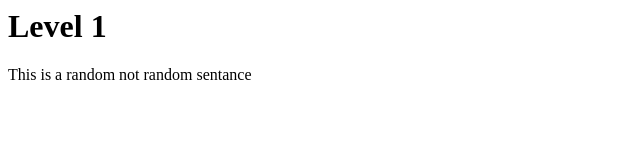
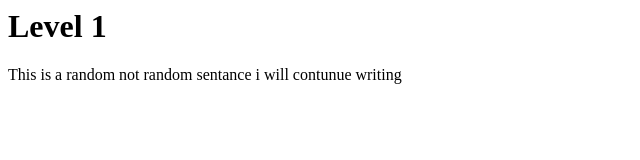
Before and after one commit to Nicholas-lkn/website, a plain HTML site: page index.html in a window 1280 px wide. Shown: the whole page, without its empty margins (0-640 px from the left). Drawn offline with Linux system fonts and the light colour scheme.

Commit message:
Update index.html

```diff
--- a/index.html
+++ b/index.html
@@ -7,7 +7,7 @@
   <h1> Level 1</h1>
 
   This is a random not random sentance
-
+  i will contunue writing
 
 
 
```
